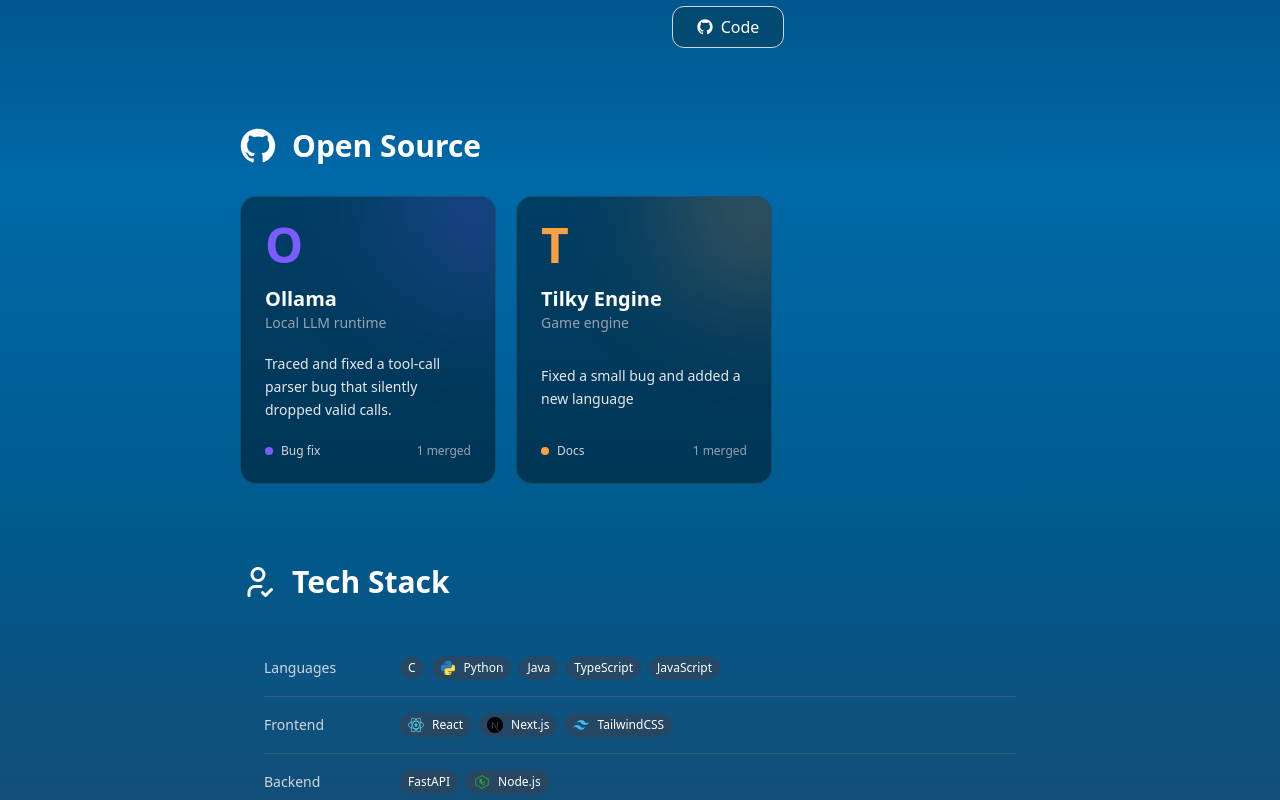
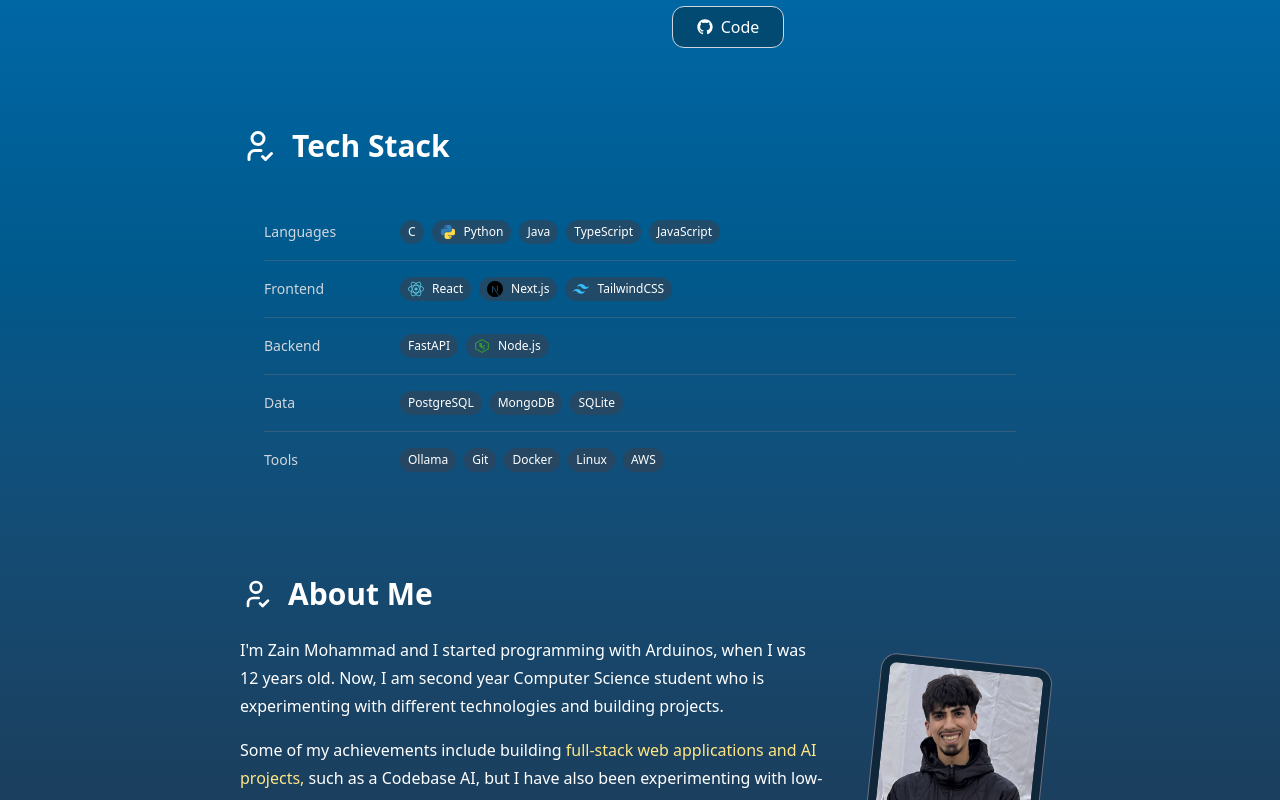
Before and after one commit to ZainX38/portfolio, a React (Vite) app: page / in a window 1280 px wide. Shown: the part 1320-2120 px from the top of the page. Built offline with nearby package versions, Linux system fonts and the light colour scheme.

Commit message:
Remove OpenSource section from App component (temporary)

```diff
--- a/src/App.jsx
+++ b/src/App.jsx
@@ -15,7 +15,6 @@
     ">
       <Hero/>
       <Projects />
-      <OpenSource />
       <TechStack />
       <AboutMe />
     </main>
```
